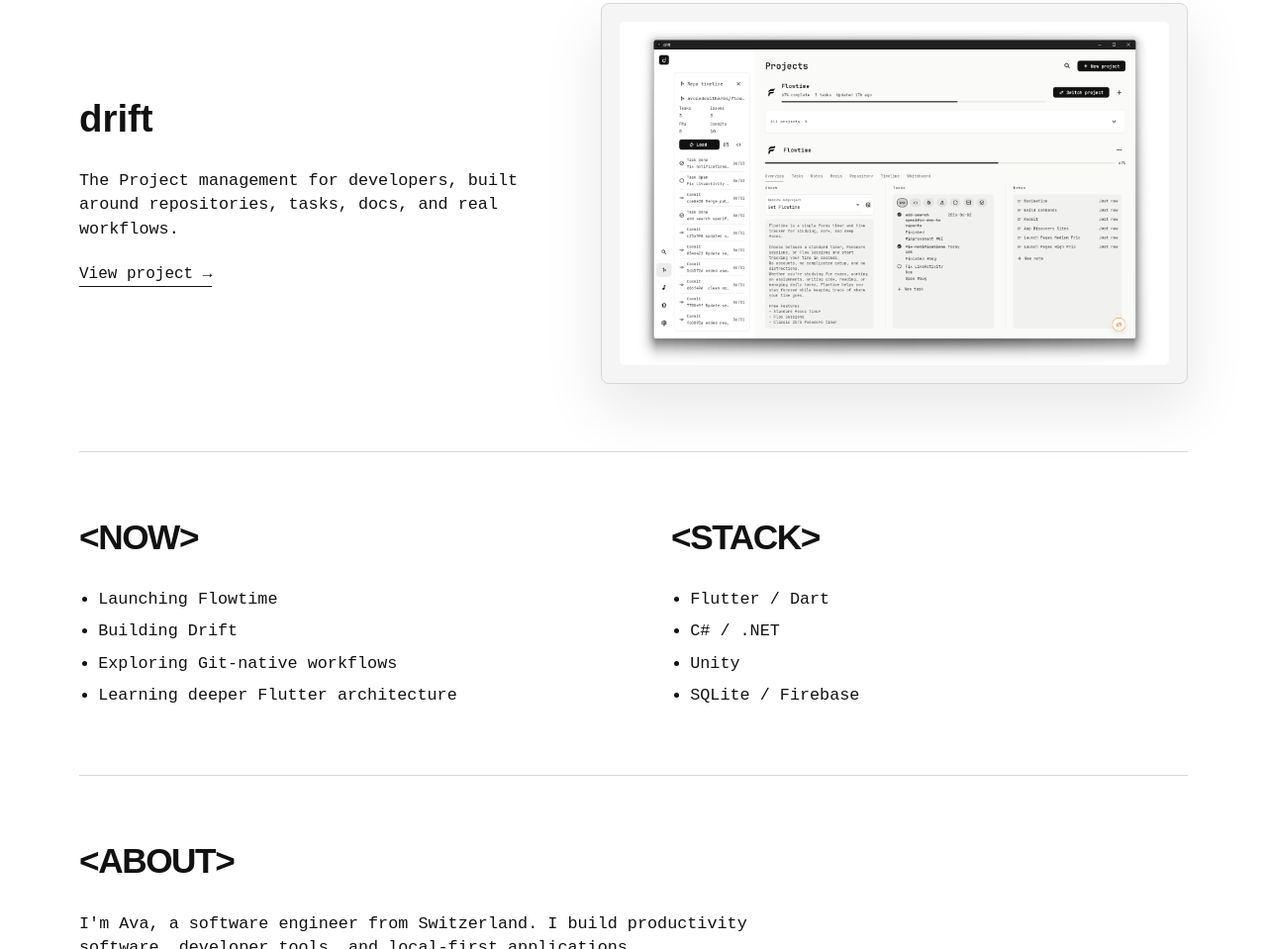
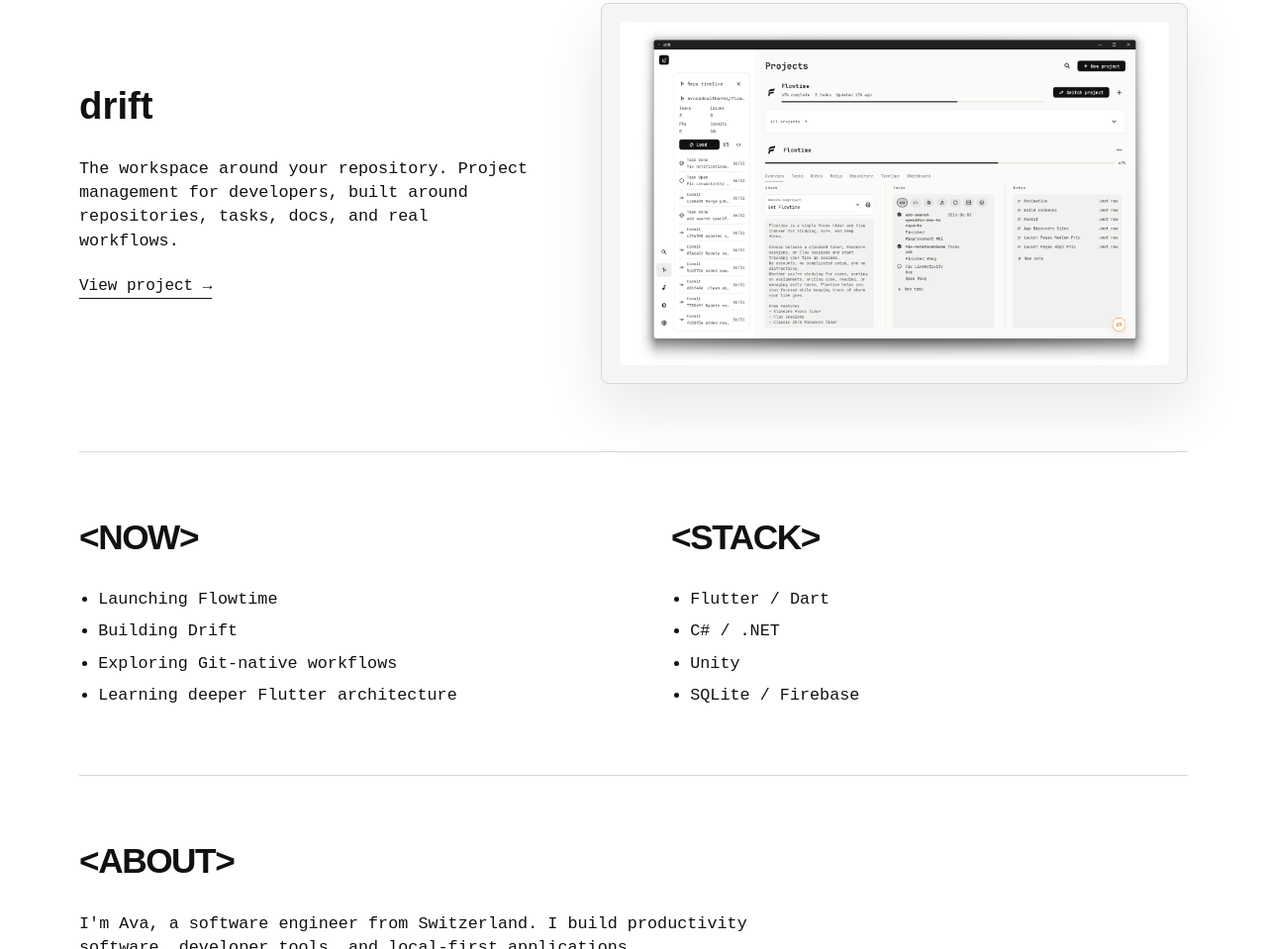
Before and after one commit to avocadowitharms/avathalheim.dev, a plain HTML site: page index.html in a window 1280 px wide. Shown: the part 1389-2348 px from the top of the page at 99% size. Drawn offline with Linux system fonts and the light colour scheme.

Commit message:
Update index.html

```diff
--- a/index.html
+++ b/index.html
@@ -53,7 +53,7 @@
       <article class="project">
         <div class="project-copy">
           <h3>drift</h3>
-          <p>The Project management for developers, built around repositories, tasks, docs, and real workflows.</p>
+          <p>The workspace around your repository. Project management for developers, built around repositories, tasks, docs, and real workflows.</p>
           <a class="project-link" href="https://driftworkspace.app" target="_blank" rel="noreferrer">View project &rarr;</a>
         </div>
         <a class="project-media" href="https://driftworkspace.app" target="_blank" rel="noreferrer" aria-label="Visit Drift">
```
